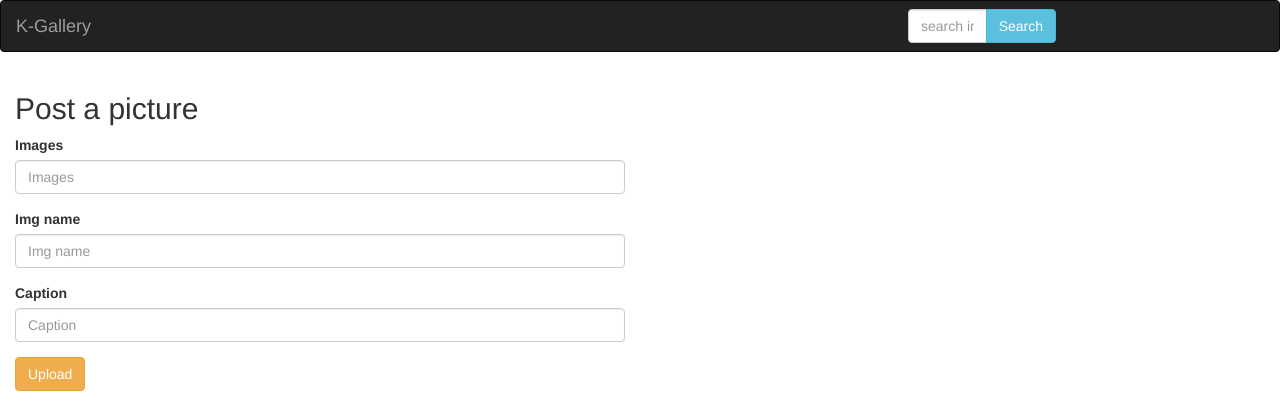
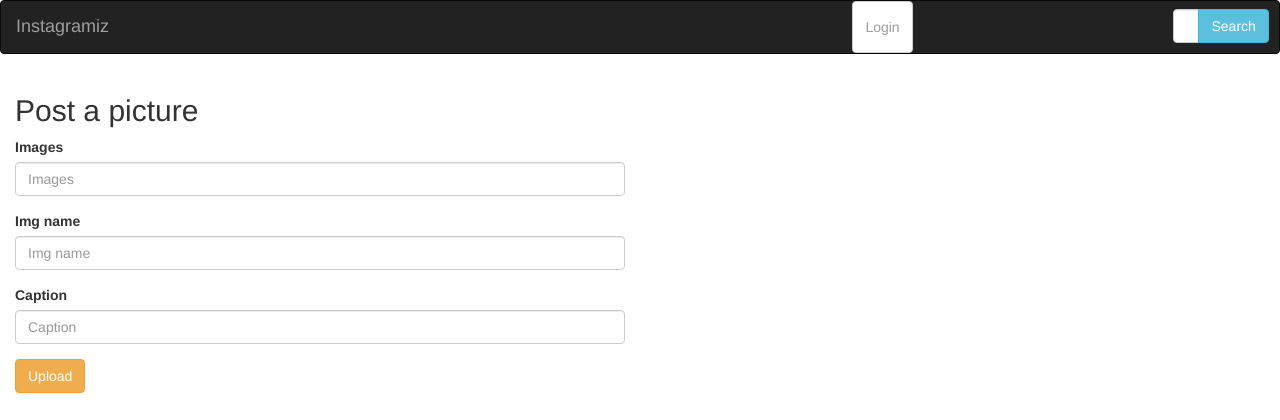
Before and after one commit to Mnubi/Instagramz, a Django app: page /posts/ in a window 1280 px wide. Shown: the top 420 px of the page. Run offline with Django 3.2, Linux system fonts and the light colour scheme; some libraries are stand-ins or nearby versions.

Commit message:
added signout and sign in option in the navbar

```diff
--- a/insta/templates/navbar.html
+++ b/insta/templates/navbar.html
@@ -1,9 +1,21 @@
 <nav class="navbar navbar-inverse">
     <div class="container-fluid">
         <div class="navbar-header">
-            <a class="navbar-brand" href="{% url 'index' %}">K-Gallery</a>
+            <a class="navbar-brand" href="{% url 'index' %}">Instagramiz</a>
         </div>
+        <div class="collapse navbar-collapse" id="navbarToggle">
 
+            <div class="navbar-right">
+                <ul class="navbar-nav mr-auto" style="list-style: none">
+                    {% if user.is_authenticated %}
+                    <a href="/logout" class="navbar-brand">
+                        Sign out</a>
+                    {% else %}
+                    <li>
+                        <a class='btn btn-default' href="/accounts/login">Login</a>
+                    </li>
+                    {% endif %}
+                </ul>
         <!-- search form for searching categories -->
         <div class="col-sm-4 col-md-4 navbar-right">
             <div class="navbar-form" role="search" action="/">
```
